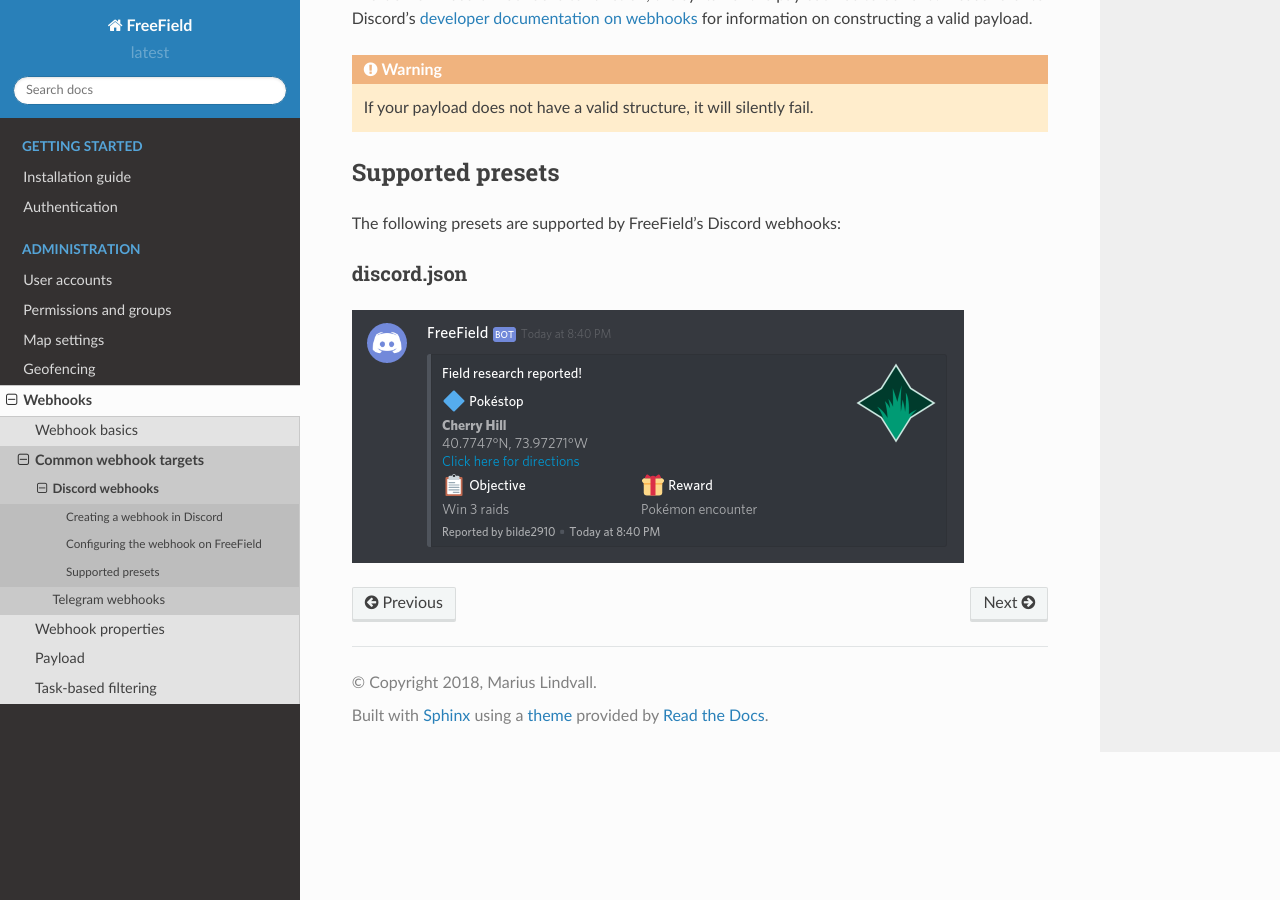
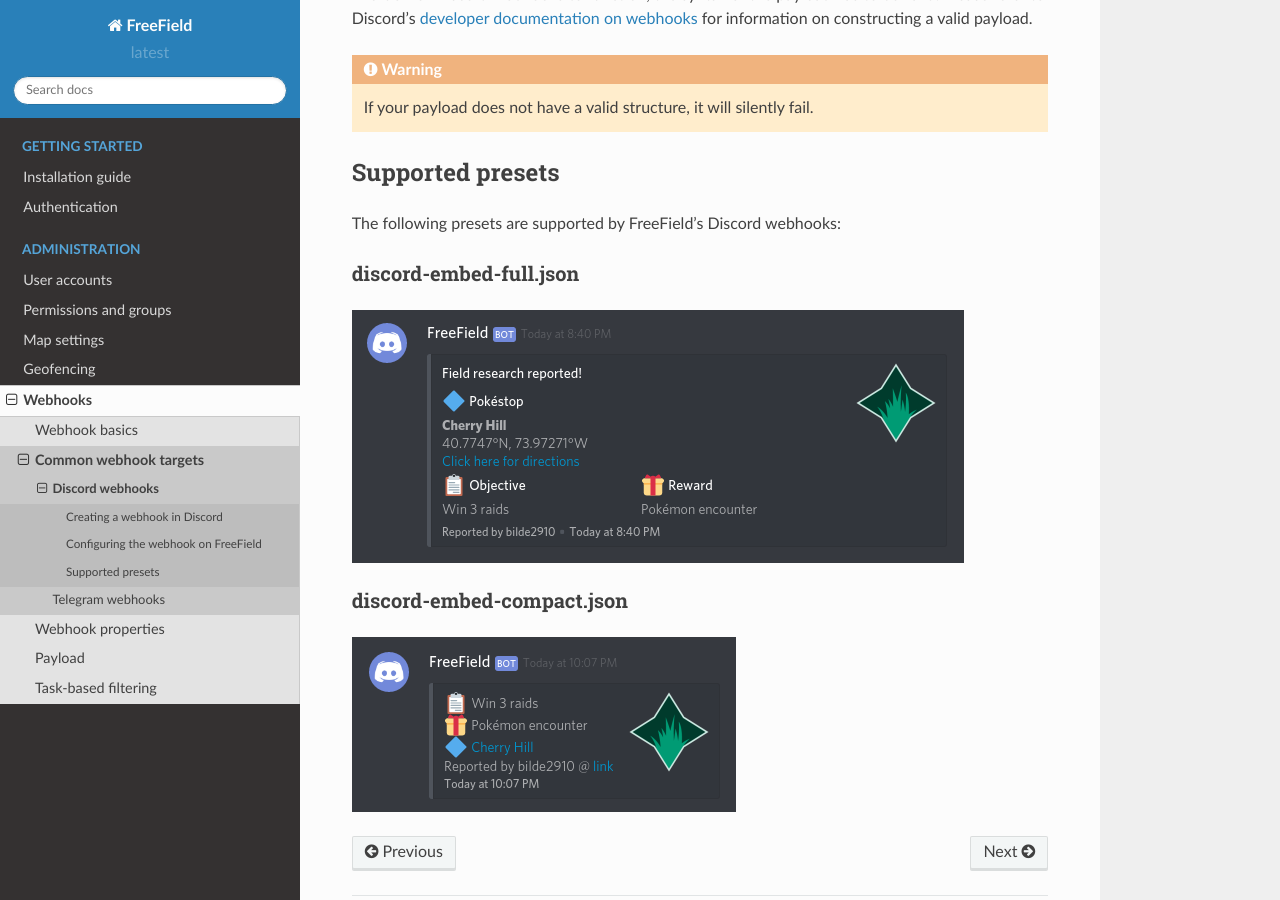
Before and after one commit to bilde2910/FreeField, a Sphinx documentation site: the page built from docs/webhooks/discord.rst, in a window 1280 px wide and 900 px high, scrolled down 1608 px. Built offline with Sphinx 7.4.7 and the Read the Docs theme 2.0.0, drawn with Linux system fonts in a browser that asks for light colours; formulas are drawn with MathJax 3.

Commit message:
Document new payload preset

```diff
--- a/docs/webhooks/discord.rst
+++ b/docs/webhooks/discord.rst
@@ -62,7 +62,12 @@
 
 The following presets are supported by FreeField's Discord webhooks:
 
-discord.json
-^^^^^^^^^^^^
+discord-embed-full.json
+^^^^^^^^^^^^^^^^^^^^^^^
 
-.. image:: _images/discord-02-preset-01-discord-json.png
+.. image:: _images/discord-02-preset-01-discord-embed-full-json.png
+
+discord-embed-compact.json
+^^^^^^^^^^^^^^^^^^^^^^^^^^
+
+.. image:: _images/discord-03-preset-02-discord-embed-compact-json.png
```
Also changed, not shown: docs/webhooks/_images/discord-02-preset-01-discord-embed-full-json.png (renamed from docs/webhooks/_images/discord-02-preset-01-discord-json.png), docs/webhooks/_images/discord-03-preset-02-discord-embed-compact-json.png (added).
